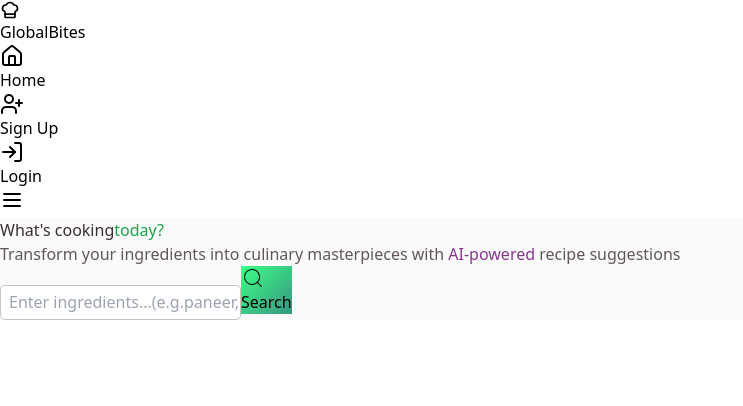
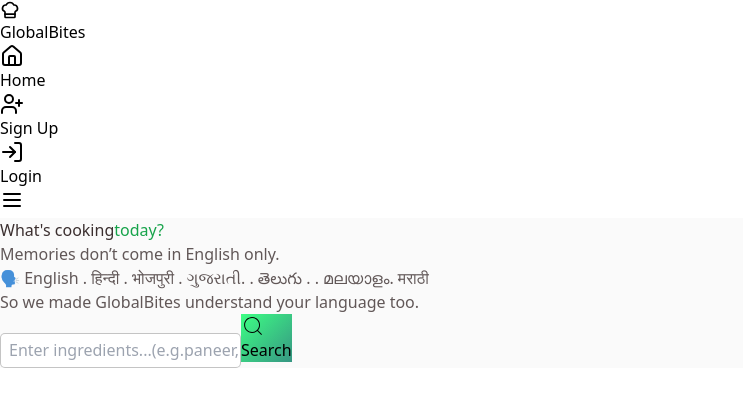
Before and after one commit to AdarshsinghDev/GlobalBites, a React (Vite) app in the folder frontend/: page /home in a window 1280 px wide. Shown: the top 406 px of the page, without its empty margins (0-743 px from the left). Built offline with nearby package versions, Linux system fonts and the light colour scheme.

Commit message:
home page tagline change

```diff
--- a/frontend/src/page/home/Home.jsx
+++ b/frontend/src/page/home/Home.jsx
@@ -119,12 +119,11 @@
               className="text-xl mb-12 max-w-2xl mx-auto leading-relaxed"
               style={{ color: "#3B2F2F", opacity: 0.8 }}
             >
-              Transform your ingredients into culinary masterpieces with
-              <span className="font-semibold" style={{ color: "#6A0572" }}>
-                {" "}
-                AI-powered
-              </span>{" "}
-              recipe suggestions
+              Memories don’t come in English only.
+              <br />
+              🗣️ English . हिन्दी . भोजपुरी . ગુજરાતી. . తెలుగు . . മലയാളം. मराठी
+              <br />
+              So we made GlobalBites understand your language too.
             </p>
           </div>
 
```
